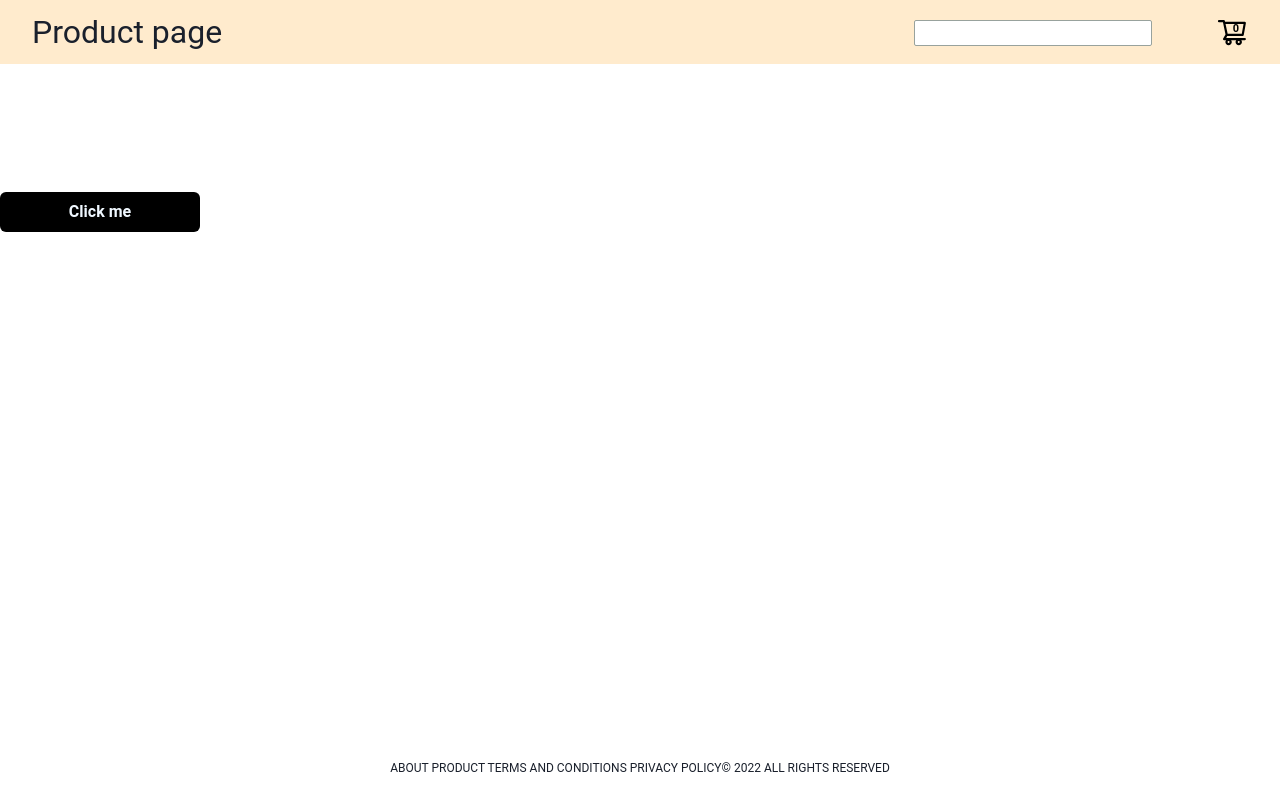
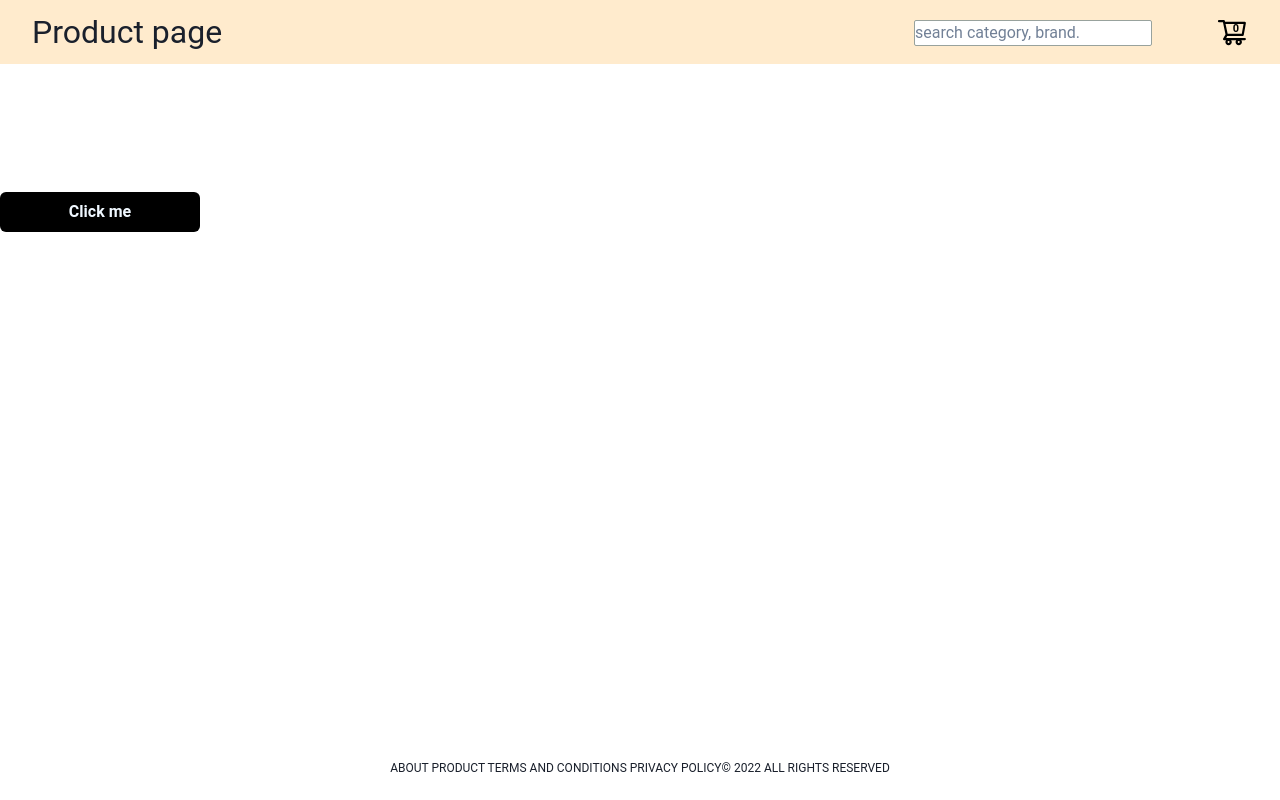
Before and after one commit to avijeetsengupta/product-listing, a React (Create React App) app: page /product-home in a window 1280 px wide. Built offline with nearby package versions, Linux system fonts and the light colour scheme.

Commit message:
few updates.

```diff
--- a/src/component/home/components/index.tsx
+++ b/src/component/home/components/index.tsx
@@ -44,7 +44,6 @@ const HomeComponent = () => {
     console.log(key);
     setIsProfileOpen(false);
   };
-  console.log(modalData);
   return (
     <div className="home">
       {isLoading ? (
--- a/src/component/home/components/style.scss
+++ b/src/component/home/components/style.scss
@@ -30,6 +30,7 @@
     .prodModal {
       display: flex;
       z-index: 10;
+      gap: 10px;
       align-items: center;
       justify-content: center;
       background: white;
--- a/src/component/topBar/index.tsx
+++ b/src/component/topBar/index.tsx
@@ -1,4 +1,3 @@
-import React, { useState } from "react";
 import { useHistory } from "react-router-dom";
 import { setFilterProduct, setIsActive } from "../home/home.slice";
 import { useAppDispatch, useAppSelector } from "../redux/hooks";
@@ -61,7 +60,13 @@ const TopBarComponent = () => {
       <div onClick={() => history.push("/product-home")}>Product page</div>
       <div className="menuBar">
         <span className="searchArea">
-          <input type={"text"} className="searchBox" onChange={onChange} autoFocus />
+          <input
+            type={"text"}
+            placeholder={"search category, brand."}
+            className="searchBox"
+            onChange={onChange}
+            autoFocus
+          />
         </span>
         <AiOutlineShoppingCart width={"1.5rem"} height={"1.5rem"} color={"black"} />
         <div className="addProd">0</div>
```
